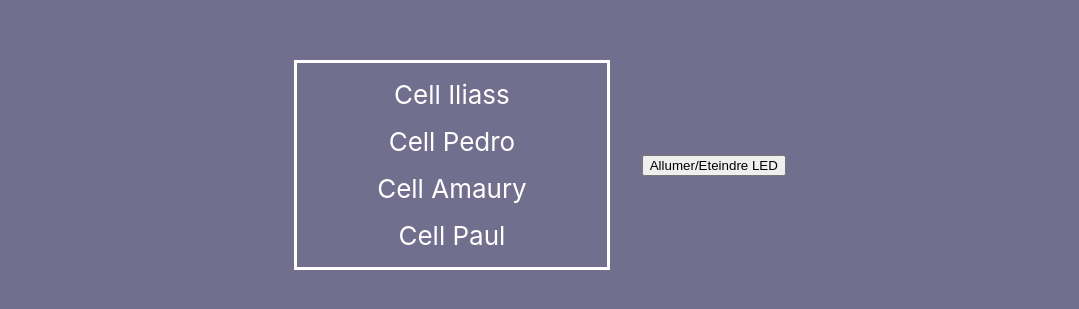
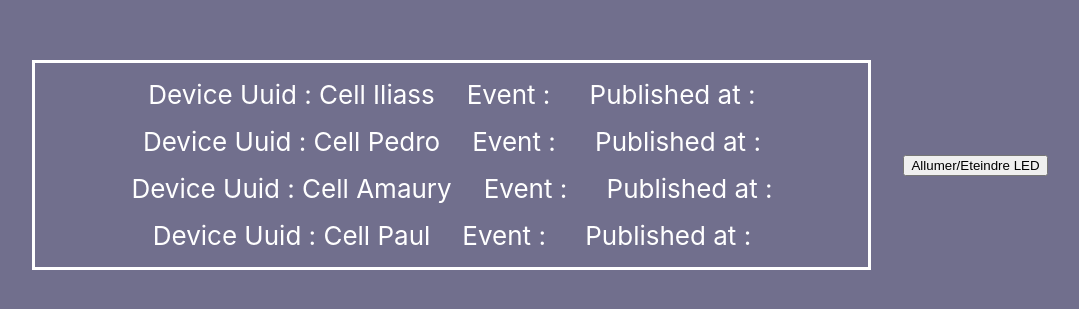
Before and after one commit to IliassBour/S6-APP5, a React (Create React App) app in the folder interface/: page / in a window 1280 px wide. Shown: the part 235-544 px from the top of the page, without its empty margins (84-1163 px from the left). Built offline with nearby package versions, Linux system fonts and the light colour scheme; no server answers.

Commit message:
Relai done

```diff
--- a/interface/src/BeaconList.css
+++ b/interface/src/BeaconList.css
@@ -6,3 +6,7 @@
   .beaconComponent {
     margin: 1rem 5rem;
   }
+
+  .component {
+    margin: 0rem 1rem;
+  }
--- a/interface/src/BeaconList.js
+++ b/interface/src/BeaconList.js
@@ -4,9 +4,13 @@ import './BeaconList.css';
 
 
 function Beacon(props) {
+    var beaconData= props.deviceUuid.split("|");
+
     return (
         <div className="beaconComponent">
-            <span>{props.deviceUuid}</span>
+            <span className="component">Device Uuid : {beaconData[0]}</span>
+            <span className="component">Event : {beaconData[1]}</span>
+            <span className="component">Published at : {beaconData[2]}</span>
         </div>
     )
 }
```
Also changed, not shown: 2 other files (tests, documents, lock files or other folders).
